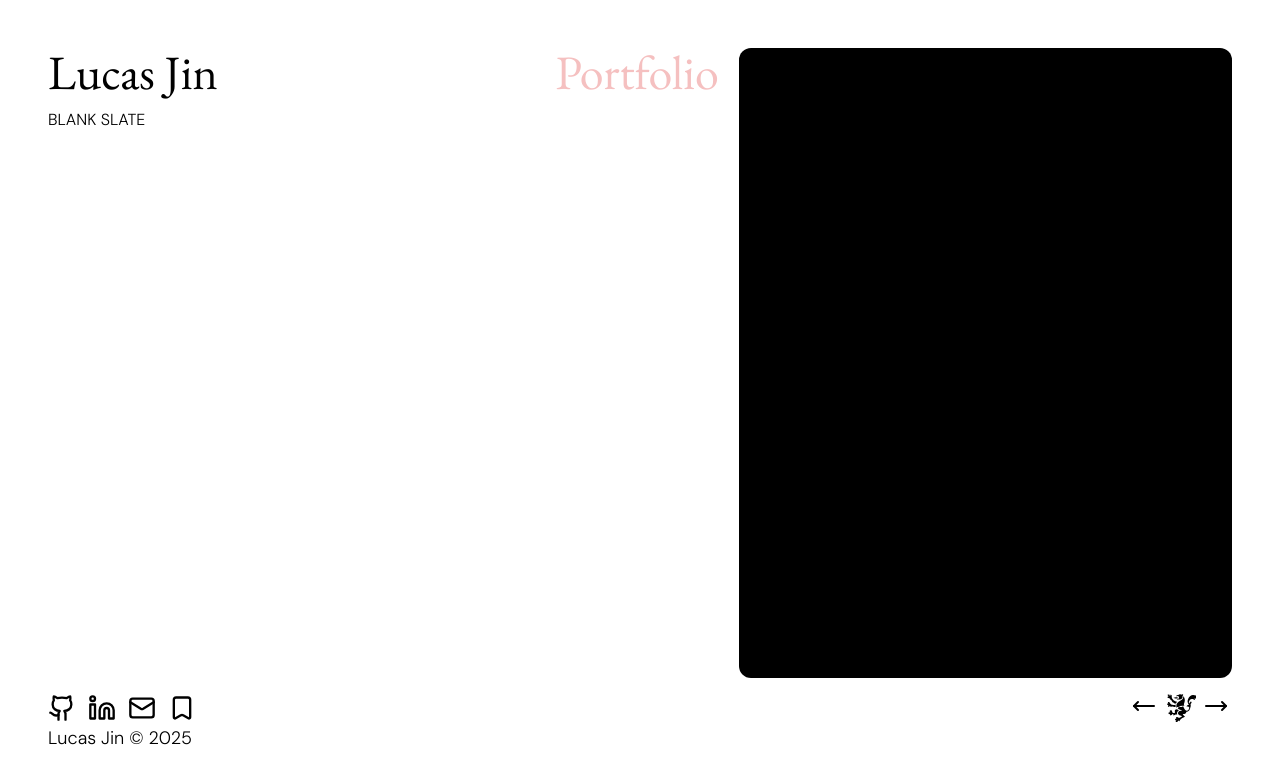
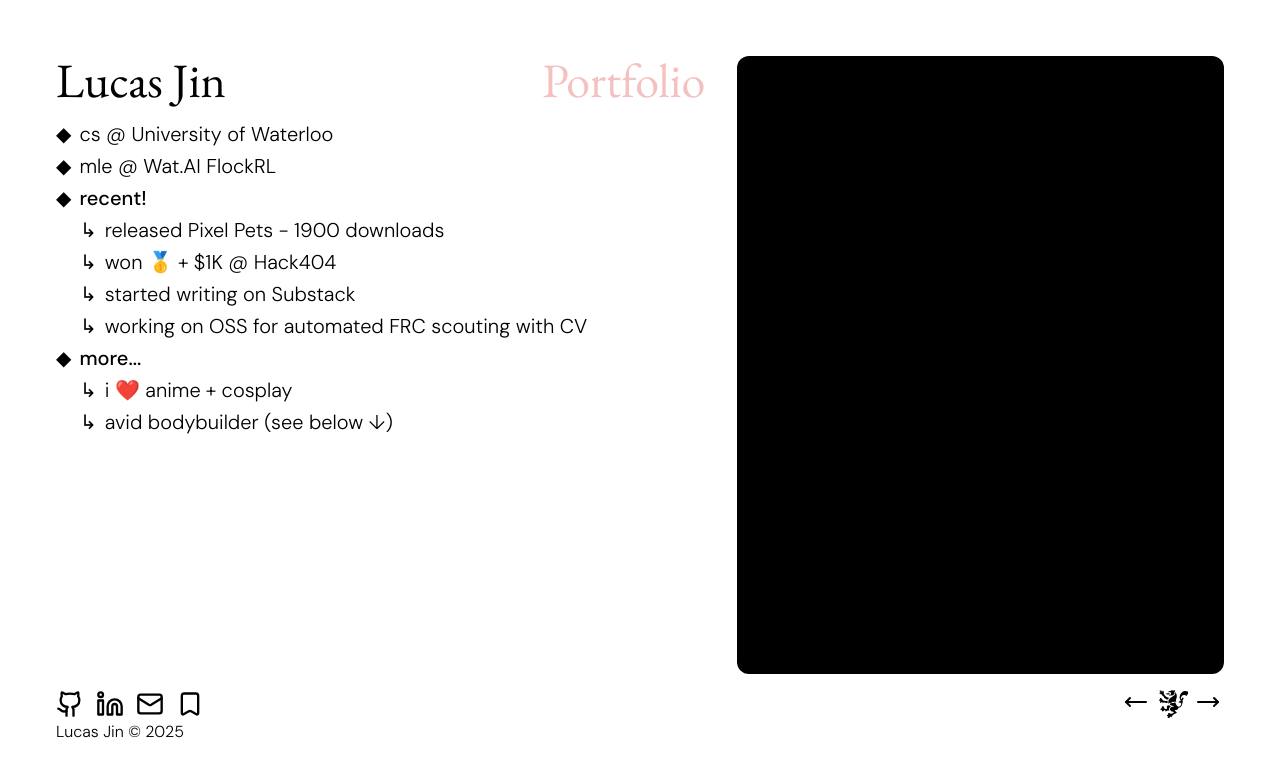
Before and after one commit to LucasHJin/portfolio-v2, a Next.js app: page / in a window 1280 px wide. Shown: the top 784 px of the page. Built offline with nearby package versions, Linux system fonts and the light colour scheme.

Commit message:
feat: about page info and styling

```diff
--- a/src/app/layout.tsx
+++ b/src/app/layout.tsx
@@ -5,7 +5,7 @@ import Footer from '@/components/Footer';
 // light, normal, semibold
 const dm = DM_Sans({
   subsets: ['latin'],
-  weight: ['300', '400', '600'],
+  weight: ['300', '400', '500'],
   variable: '--font-dm'
 })
 
@@ -22,7 +22,7 @@ export default function RootLayout({
 }>) {
   return (
     <html lang="en">
-      <body className={`${garamond.variable} ${dm.variable} h-full p-12 flex flex-col`}>
+      <body className={`${garamond.variable} ${dm.variable} h-full p-14 flex flex-col`}>
         <div className="flex-1">
           {children}
         </div>
--- a/src/app/page.tsx
+++ b/src/app/page.tsx
@@ -3,10 +3,45 @@ import PetCard from "@/components/PetCard";
 
 export default function Home() {
   return (
-    <div className="h-full w-full flex flex-row flex-nowrap gap-5">
-      <div className="flex-1">
+    <div className="h-full w-full flex flex-row flex-nowrap gap-8">
+      <div className="flex-1 text-xl">
         <Navbar currPage="home"/>
-        BLANK SLATE
+        <ul className="space-y-1">
+          <li className="before:content-['◆'] before:mr-2">
+            cs @ University of Waterloo
+          </li>
+          <li className="before:content-['◆'] before:mr-2">
+            mle @ Wat.AI FlockRL
+          </li>
+          <li className="font-medium before:content-['◆'] before:mr-2">
+            recent!
+          </li>
+          <ul className="space-y-1 pl-6 mt-1">
+            <li className="before:content-['↳'] before:mr-2">
+              released Pixel Pets - 1900 downloads
+            </li>
+            <li className="before:content-['↳'] before:mr-2">
+              won 🥇 + $1K @ Hack404
+            </li>
+            <li className="before:content-['↳'] before:mr-2">
+              started writing on Substack
+            </li>
+            <li className="before:content-['↳'] before:mr-2">
+              working on OSS for automated FRC scouting with CV
+            </li>
+          </ul>
+          <li className="font-medium before:content-['◆'] before:mr-2">
+            more...
+          </li>
+          <ul className="space-y-1 pl-6 mt-1">
+            <li className="before:content-['↳'] before:mr-2">
+              i ❤️ anime + cosplay
+            </li>
+            <li className="before:content-['↳'] before:mr-2">
+              avid bodybuilder (see below ↓)
+            </li>
+          </ul>
+        </ul>
       </div>
       <PetCard />
     </div>
--- a/src/components/Footer.tsx
+++ b/src/components/Footer.tsx
@@ -67,7 +67,7 @@ export default function Footer() {
           </a>
         </nav>
       </div>
-      <p className="text-lg">Lucas Jin © 2025</p>
+      <p className="text-base">Lucas Jin © 2025</p>
     </footer>
   );
 }
--- a/src/components/Navbar.tsx
+++ b/src/components/Navbar.tsx
@@ -6,7 +6,7 @@ export default function Navbar({
   currPage: "home" | "portfolio";
 }) {
   return (
-    <nav className="flex justify-between mb-3">
+    <nav className="flex justify-between mb-4">
       <Link
         href="/"
         className={`font-garamond text-5xl
```
